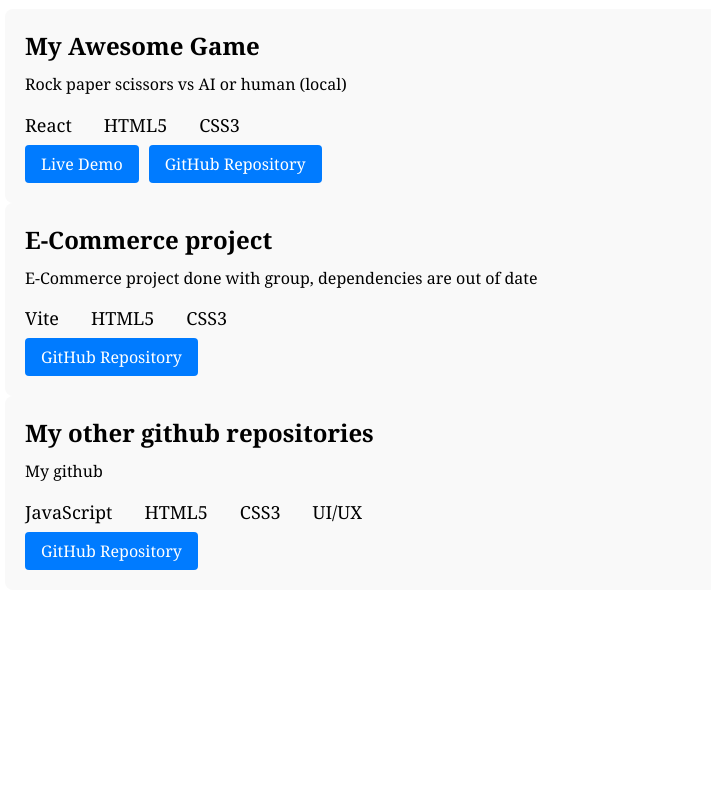
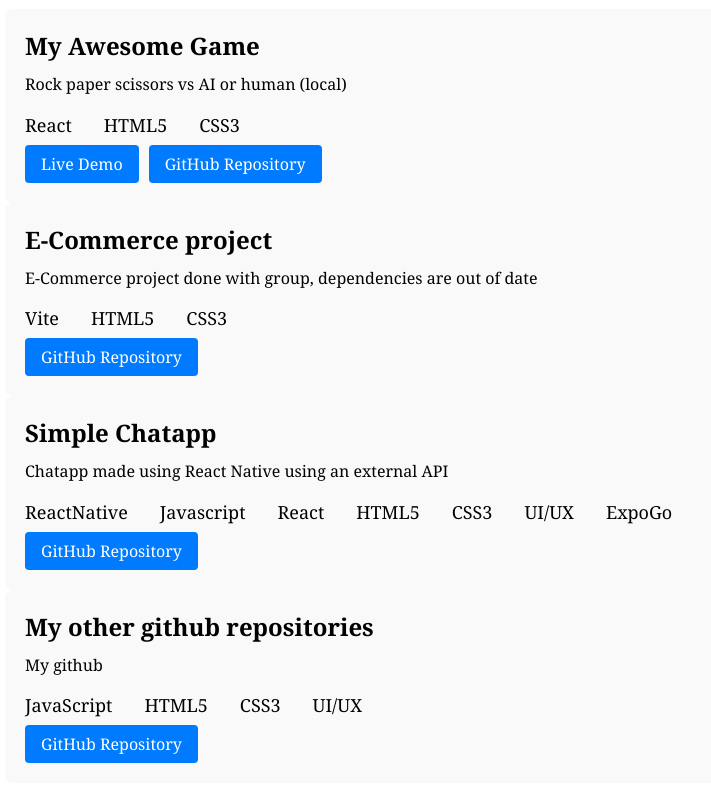
Before and after one commit to 11liza/Portfolio, a React (Create React App) app: page /projects in a window 1280 px wide. Shown: the part 519-1307 px from the top of the page, without its empty margins (0-711 px from the left). Before the commit the page ends 1114 px from the top, so only its background shows below. Built offline with nearby package versions, Linux system fonts and the light colour scheme.

Commit message:
Added new project

```diff
--- a/src/App.js
+++ b/src/App.js
@@ -26,7 +26,12 @@
       technologies: ['Vite', 'HTML5', 'CSS3'],
       githubLink: 'https://github.com/huenguyensw/ProjectEcommerce',
     },
-
+    {
+      title: 'Simple Chatapp',
+      description: 'Chatapp made using React Native using an external API',
+      technologies: ['ReactNative', 'Javascript', 'React', 'HTML5', 'CSS3', 'UI/UX', 'ExpoGo'],
+      githubLink: 'https://github.com/11liza/ChatApp'
+    },
     {
       title: 'My other github repositories',
       description: 'My github',
```
